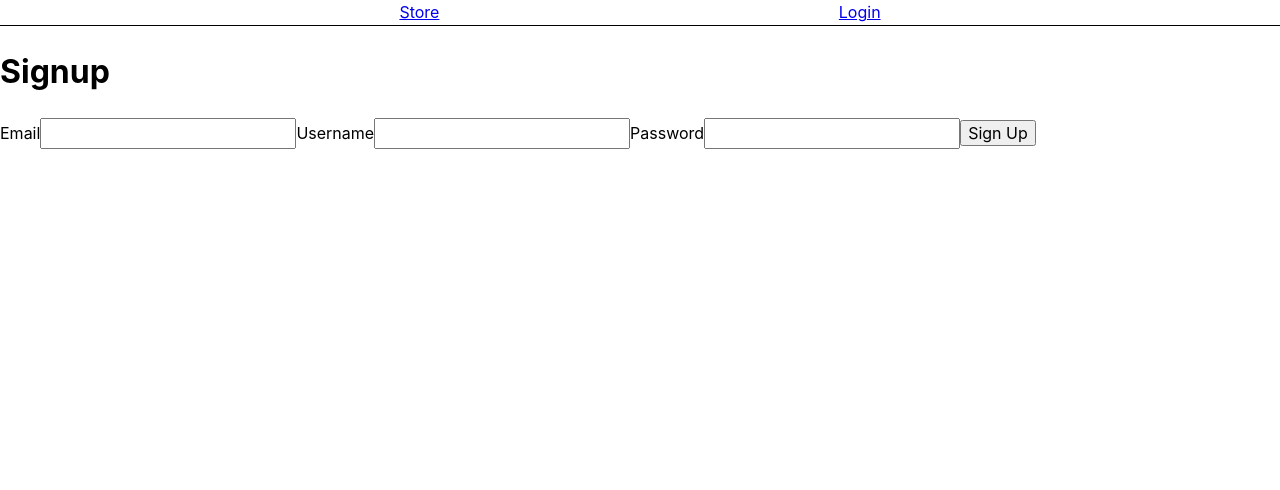
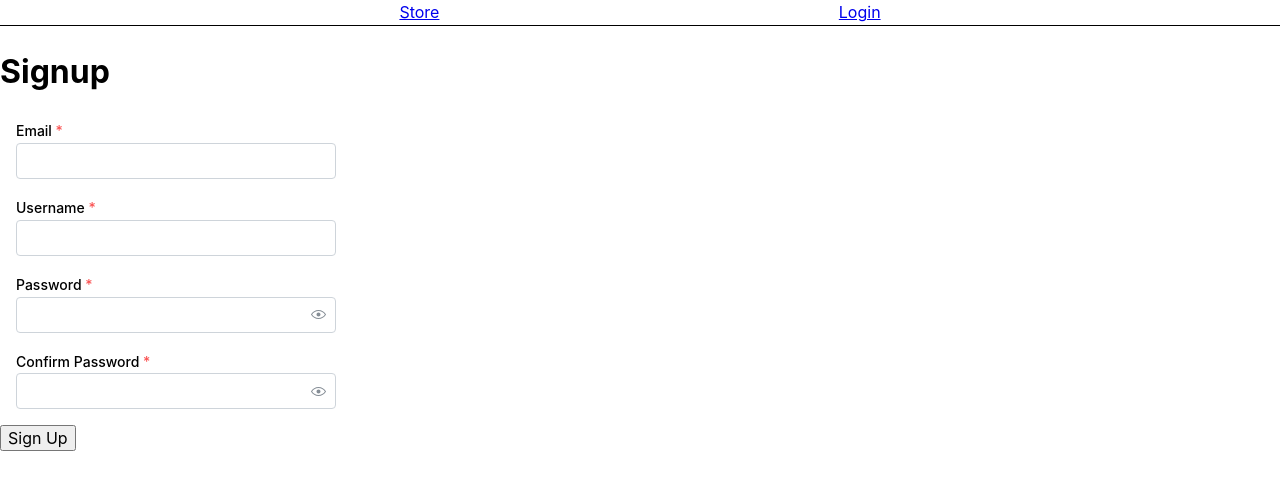
Before and after one commit to tlorius/project3gamestore, a React (Vite) app: page /signup in a window 1280 px wide. Shown: the top 490 px of the page. Built offline with nearby package versions, Linux system fonts and the light colour scheme.

Commit message:
login page components changed

```diff
--- a/src/components/AuthForm.jsx
+++ b/src/components/AuthForm.jsx
@@ -2,15 +2,25 @@ import { useContext, useState } from "react";
 import axios from "axios";
 import { useNavigate } from "react-router-dom";
 import { AuthContext } from "../providers/AuthContext";
-import { Modal, PinInput } from "@mantine/core";
+import {
+  Modal,
+  PinInput,
+  PasswordInput,
+  Notification,
+  TextInput,
+} from "@mantine/core";
 import { useDisclosure } from "@mantine/hooks";
 import { toast } from "react-toastify";
+import classes from "../styles/AuthForm.module.css";
 
 const AuthForm = ({ isLogin = false }) => {
   const [loginCredential, setLoginCredential] = useState("");
-  const [email, SetEmail] = useState("");
+  const [email, setEmail] = useState("");
   const [username, setUsername] = useState("");
   const [password, setPassword] = useState("");
+  const [password1, setPassword1] = useState("");
+  const [password2, setPassword2] = useState("");
+  const [error, setError] = useState("");
   const [opened, { open, close }] = useDisclosure();
   const [MFACode, setMFACode] = useState("");
   const [tempToken, setTempToken] = useState("");
@@ -27,10 +37,17 @@ const AuthForm = ({ isLogin = false }) => {
 
   const handleSubmit = async (event) => {
     event.preventDefault();
+
+    //validate fields
+    if (!/^[a-zA-Z0-9_]+$/.test(username)) {
+      setError("Username should only contain numbers, letters or underscores");
+    } else if (password1 !== password2) {
+      setError("Passwords do not match");
+    } else {
+      setError("");
       let payload;
       if (isLogin) {
         payload = {
-        //update this depending on backend
           loginCredential,
           password,
         };
@@ -38,12 +55,14 @@ const AuthForm = ({ isLogin = false }) => {
         payload = {
           email,
           username,
-        password,
+          password1,
         };
       }
       try {
         const response = await axios.post(
-        `${import.meta.env.VITE_API_URL}/auth/${isLogin ? "login" : "signup"}`,
+          `${import.meta.env.VITE_API_URL}/auth/${
+            isLogin ? "login" : "signup"
+          }`,
           payload
         );
         if (response.status === 202) {
@@ -61,6 +80,7 @@ const AuthForm = ({ isLogin = false }) => {
         }
       } catch (error) {
         console.error(error);
+      }
     }
   };
 
@@ -91,43 +111,73 @@ const AuthForm = ({ isLogin = false }) => {
     <>
       <form onSubmit={handleSubmit}>
         {isLogin ? (
-          <label>
-            Username / E-Mail
-            <input
+          <>
+            <TextInput
+              className={classes.inputBox}
+              label="Username / E-Mail"
               type="text"
               value={loginCredential}
-              onChange={(event) => setLoginCredential(event.target.value)}
+              onChange={(event) =>
+                setLoginCredential(event.currentTarget.value)
+              }
+              required
             />
-          </label>
+            <PasswordInput
+              className={classes.inputBox}
+              label="Password"
+              value={password}
+              onChange={(event) => setPassword(event.currentTarget.value)}
+              required
+            />
+          </>
         ) : (
           <>
-            <label>
-              Email
-              <input
+            <TextInput
+              className={classes.inputBox}
+              label="Email"
               type="email"
               value={email}
-                onChange={(event) => SetEmail(event.target.value)}
+              onChange={(event) => setEmail(event.currentTarget.value)}
+              required
             />
-            </label>
-            <label>
-              Username
-              <input
+            <TextInput
+              className={classes.inputBox}
+              label="Username"
               type="text"
               value={username}
-                onChange={(event) => setUsername(event.target.value)}
+              onChange={(event) => setUsername(event.currentTarget.value)}
+              required
             />
-            </label>
+            <PasswordInput
+              className={classes.inputBox}
+              label="Password"
+              value={password1}
+              onChange={(event) => setPassword1(event.currentTarget.value)}
+              required
+              minLength={6}
+            />
+            <PasswordInput
+              className={classes.inputBox}
+              label="Confirm Password"
+              value={password2}
+              onChange={(event) => setPassword2(event.currentTarget.value)}
+              required
+              minLength={6}
+            />
+            {error && (
+              <Notification
+                className={classes.notif}
+                color="red"
+                title="Error"
+                description={error}
+                onClose={() => setError("")}
+              >
+                {error}
+              </Notification>
+            )}
           </>
         )}
 
-        <label>
-          Password
-          <input
-            type="password"
-            value={password}
-            onChange={(event) => setPassword(event.target.value)}
-          />
-        </label>
         <input type="submit" value={isLogin ? "Login" : "Sign Up"} />
       </form>
       <Modal
--- /dev/null
+++ b/src/styles/AuthForm.module.css
@@ -0,0 +1,8 @@
+.inputBox {
+  max-width: 20rem;
+  margin: 1rem 1rem;
+}
+.notif {
+  max-width: 20rem;
+  margin: 1rem 1rem;
+}
```
Lines whose indentation alone changed are shown as unchanged.
